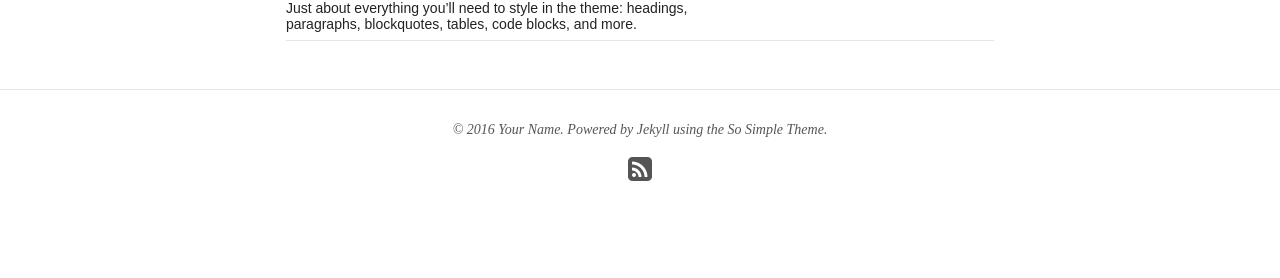
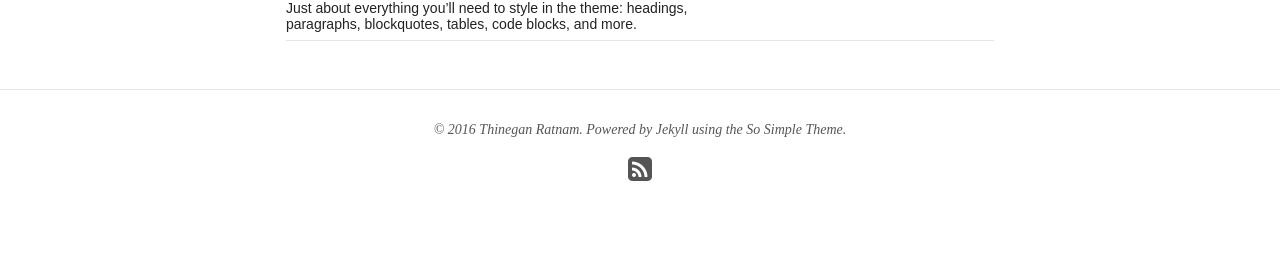
Before and after one commit to thinegan/thinegan.github.io, a Jekyll site: the page built from index.html, in a window 1280 px wide. Shown: the part 1293-1571 px from the top of the page. Built offline with Jekyll 4.4.1, drawn with Linux system fonts in a browser that asks for light colours; nearby versions of some CDN libraries.

```diff
--- a/_config.yml
+++ b/_config.yml
@@ -5,7 +5,7 @@ locale: en_US
 description: Describe your website here.
 logo: site-logo.png
 search: true
-url: http://localhost:4000
+#url: http://localhost:4000
 
 # Jekyll configuration
 
@@ -36,9 +36,9 @@ exclude: ["lib", "config.rb", "Capfile", "config", "log", "Rakefile", "Rakefile.
 
 # Site owner
 owner:
-  name: Your Name
+  name: Thinegan Ratnam
   avatar: bio-photo.jpg
-  email: you@email.com
+  email: thinegan@thinegan.com
   disqus-shortname:
   twitter: #username
   facebook: #username
```
